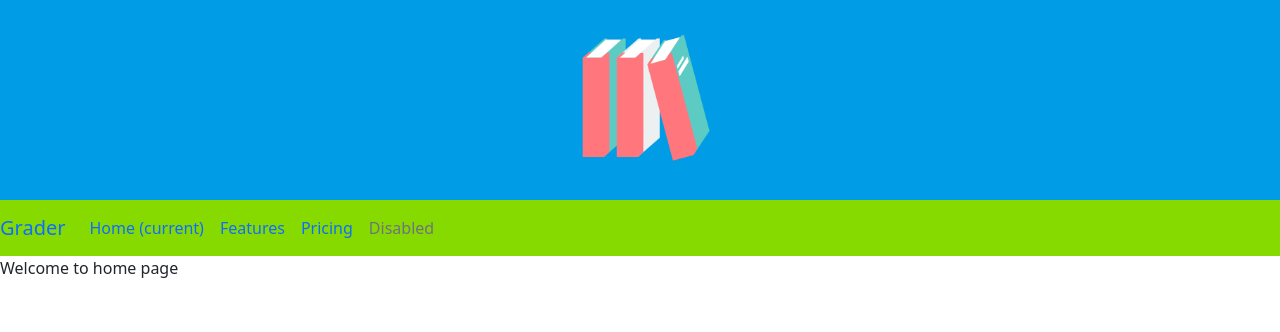
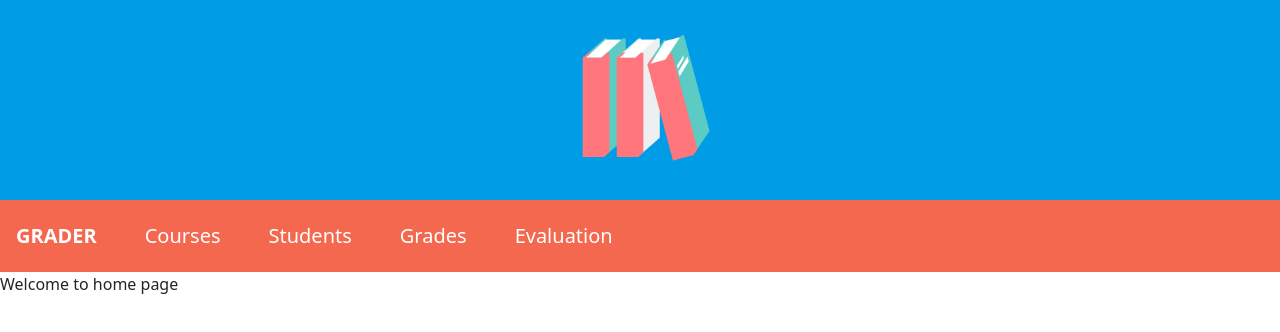
Before and after one commit to hasan-hasanov/GradeR, a Vue app in the folder src/Front-End/grader/: page / in a window 1280 px wide. Shown: the top 332 px of the page. Built offline with nearby package versions, Linux system fonts and the light colour scheme; what vuex-module-decorators would draw is missing.

Commit message:
Add header style

```diff
--- a/src/Front-End/grader/src/components/Layout/NavigationHeader/NavigationHeader.vue
+++ b/src/Front-End/grader/src/components/Layout/NavigationHeader/NavigationHeader.vue
@@ -13,11 +13,17 @@
     />
   </teleport>
 
-  <div class="navigation-top-background-image">
-  </div>
+  <div class="navigation-top-background-image"></div>
 
-  <nav class="navbar navbar-expand-lg" style="background-color: #86da00">
-    <a class="navbar-brand" href="#">Grader</a>
+  <nav class="navbar navbar-expand-lg" style="background-color: #f3684e">
+    <router-link to="/" class="navbar-brand">
+      <a
+        class="nav-link text-white text-uppercase"
+        style="font-weight: bold"
+        href="#"
+        >Grader</a
+      >
+    </router-link>
     <button
       class="navbar-toggler"
       type="button"
@@ -30,28 +36,18 @@
       <span class="navbar-toggler-icon"></span>
     </button>
     <div class="collapse navbar-collapse" id="navbarNav">
-      <ul class="navbar-nav">
-        <li class="nav-item active">
-          <a class="nav-link" href="#"
-            >Home <span class="sr-only">(current)</span></a
-          >
-        </li>
-        <li class="nav-item">
-          <a class="nav-link" href="#">Features</a>
-        </li>
-        <li class="nav-item">
-          <a class="nav-link" href="#">Pricing</a>
-        </li>
-        <li class="nav-item">
-          <a
-            class="nav-link disabled"
-            href="#"
-            tabindex="-1"
-            aria-disabled="true"
-            >Disabled</a
-          >
-        </li>
-      </ul>
+      <router-link to="/courses" class="navbar-brand">
+        <a class="nav-link text-white">Courses</a>
+      </router-link>
+      <router-link to="/students" class="navbar-brand">
+        <a class="nav-link text-white" href="#">Students</a>
+      </router-link>
+      <router-link to="/grades" class="navbar-brand">
+        <a class="nav-link text-white" href="#">Grades</a>
+      </router-link>
+      <router-link to="/evaluation" class="navbar-brand">
+        <a class="nav-link text-white" href="#">Evaluation</a>
+      </router-link>
     </div>
   </nav>
 </template>
@@ -102,7 +98,7 @@ export default defineComponent({
   font-size: 3.5rem;
   font-weight: 300;
   line-height: 1.2;
-  color: #86da00;
+  color: #6b95bc;
 }
 
 .no-right-margin {
```
